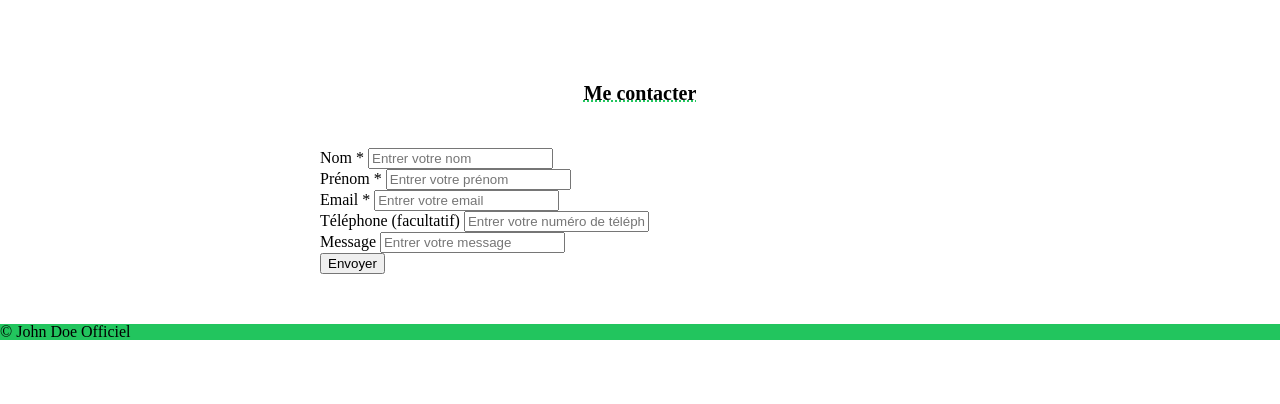
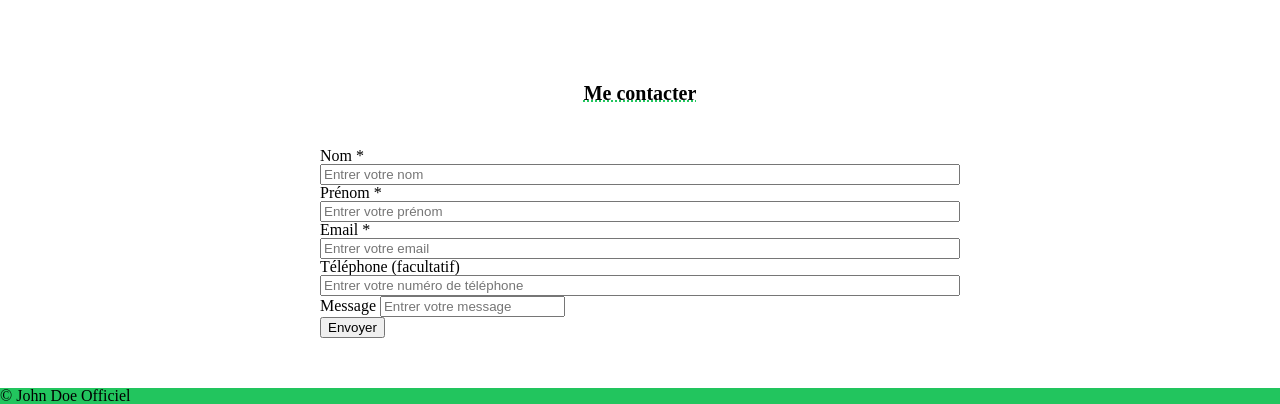
Before and after one commit to theoHiver/lea-ecf2-titre-pro-theo-hiver, a plain HTML site: page index.html in a window 1280 px wide. Shown: the part 748-1152 px from the top of the page. Before the commit the page ends 1088 px from the top, so only its background shows below. Drawn offline with Linux system fonts and the light colour scheme.

Commit message:
début de stylisation de la partie contact

```diff
--- a/index.html
+++ b/index.html
@@ -66,19 +66,19 @@
                 <div>
                     <form action="">
                         <div>
-                            <div>
+                            <div class="container-label-input">
                                 <label>Nom *</label>
                                 <input type="text" placeholder="Entrer votre nom">
                             </div>
-                            <div>
+                            <div class="container-label-input">
                                 <label>Prénom *</label>
                                 <input type="text" placeholder="Entrer votre prénom">
                             </div>
-                            <div>
+                            <div class="container-label-input">
                                 <label>Email *</label>
                                 <input type="email" placeholder="Entrer votre email">
                             </div>
-                            <div>
+                            <div class="container-label-input">
                                 <label>Téléphone (facultatif)</label>
                                 <input type="tel" placeholder="Entrer votre numéro de téléphone">
                             </div>
--- a/style.css
+++ b/style.css
@@ -169,3 +169,11 @@ footer {
 a:hover {
     transform: rotate(5deg);
 }
+
+
+/* ----- section-contact ----- */
+
+.container-label-input {
+    display: flex;
+    flex-direction: column;
+}
```
